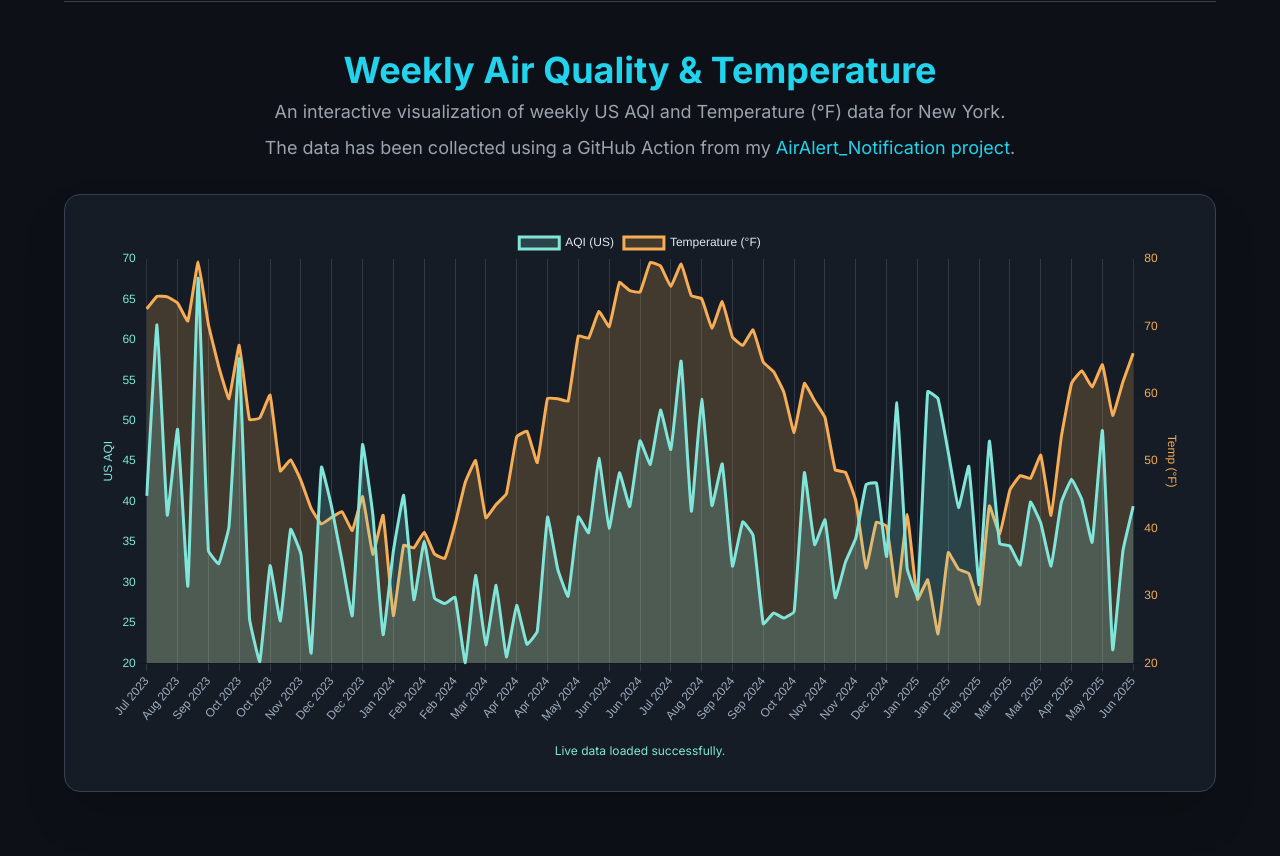
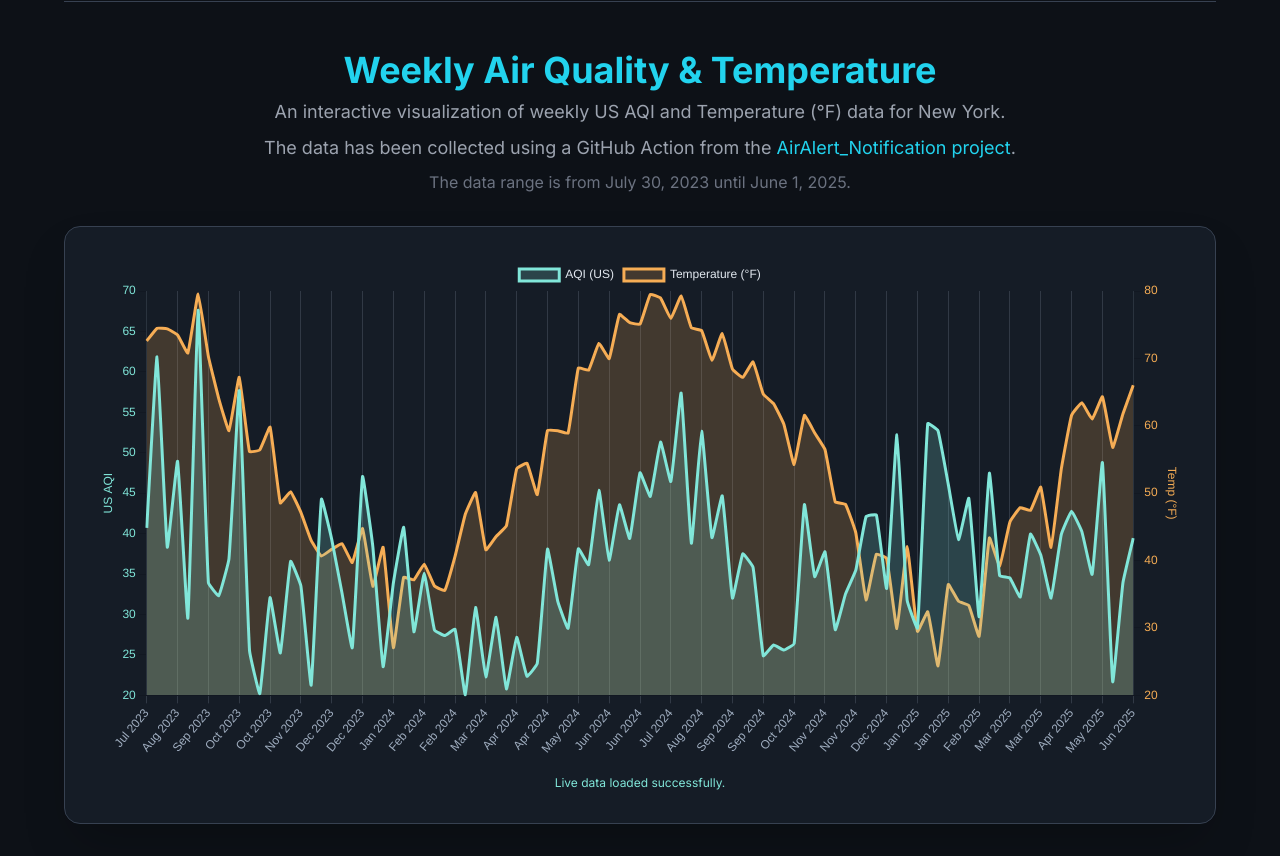
Before and after one commit to marcel-gaida/manta_flow_visual, a plain HTML site: page index.html in a window 1280 px wide. Shown: the part 1080-1936 px from the top of the page. Before the commit the page ends 1904 px from the top, so only its background shows below. Drawn offline with nearby package versions, Linux system fonts and the light colour scheme.

Commit message:
Update index.html
included data range

```diff
--- a/index.html
+++ b/index.html
@@ -48,7 +48,9 @@
             <header class="text-center mb-8">
                 <h1 class="text-3xl sm:text-4xl font-bold text-cyan-400">Weekly Air Quality & Temperature</h1>
                 <p class="text-lg text-gray-400 mt-2">An interactive visualization of weekly US AQI and Temperature (°F) data for New York.</p>
-                <p class="text-lg text-gray-400 mt-2">The data has been collected using a GitHub Action from my <a href="https://github.com/marcel-gaida/AirAlert_Notification" target="_blank" rel="noopener noreferrer" class="text-cyan-400 hover:underline">AirAlert_Notification project</a>.</p>
+                <p class="text-lg text-gray-400 mt-2">The data has been collected using a GitHub Action from the <a href="https://github.com/marcel-gaida/AirAlert_Notification" target="_blank" rel="noopener noreferrer" class="text-cyan-400 hover:underline">AirAlert_Notification project</a>.</p>
+                <!-- This new paragraph will display the dynamic date range -->
+                <p id="data-range" class="text-md text-gray-500 mt-2"></p>
             </header>
 
             <main class="bg-gray-800/50 backdrop-blur-sm border border-gray-700 rounded-2xl shadow-2xl p-4 sm:p-6 lg:p-8 w-full">
@@ -89,6 +91,28 @@
 
         // This function draws the chart using the provided data.
         function renderChart(jsonData) {
+            // Get the element for the date range display
+            const dataRangeElement = document.getElementById('data-range');
+
+            // Set the date range text based on the first and last data points
+            if (jsonData && jsonData.length > 0) {
+                const startDateString = jsonData[0]["Recorded At: Week"];
+                const endDateString = jsonData[jsonData.length - 1]["Recorded At: Week"];
+
+                // Helper function to format dates consistently
+                const formatDate = (dateString) => {
+                    const date = new Date(dateString);
+                    // Adjust for timezone to avoid off-by-one day errors
+                    const userTimezoneOffset = date.getTimezoneOffset() * 60000;
+                    const adjustedDate = new Date(date.getTime() + userTimezoneOffset);
+                    return adjustedDate.toLocaleDateString('en-US', { year: 'numeric', month: 'long', day: 'numeric' });
+                };
+
+                dataRangeElement.textContent = `The data range is from ${formatDate(startDateString)} until ${formatDate(endDateString)}.`;
+            } else {
+                dataRangeElement.textContent = 'Data range is currently unavailable.';
+            }
+
             const labels = jsonData.map(d => {
                 const date = new Date(d["Recorded At: Week"]);
                 return date.toLocaleDateString('en-US', { month: 'short', year: 'numeric' });
@@ -183,7 +207,7 @@
             } catch (error) {
                 console.error("Could not load live data:", error);
                 renderChart(placeholderJsonData); // Use embedded data as a fallback
-                statusElement.textContent = 'Failed to load live data. Displaying placeholder data from ' + placeholderJsonData[0]["Recorded At: Week"] + " to " + placeholderJsonData[placeholderJsonData.length-1]["Recorded At: Week"] +'.';
+                statusElement.textContent = 'Failed to load live data. Displaying placeholder data.';
                 statusElement.style.color = '#F6AD55'; // Orange for fallback
             }
         }
```
